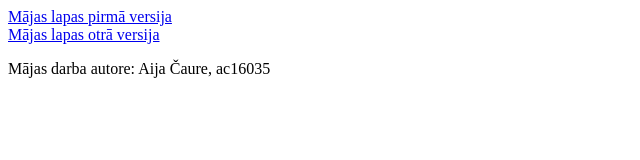
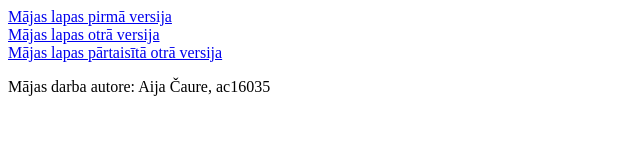
Before and after one commit to gudraaija/gudraaija.github.io, a plain HTML site: page index.html in a window 1280 px wide. Shown: the whole page, without its empty margins (0-640 px from the left). Drawn offline with Linux system fonts and the light colour scheme.

Commit message:
Add files via upload

```diff
--- a/index.html
+++ b/index.html
@@ -11,6 +11,7 @@
   <body>
     <a href="/md_version_1.html">Mājas lapas pirmā versija</a> <br>
     <a href="/md_version_2/index.html">Mājas lapas otrā versija</a> <br>
+    <a href="/md_version_3/index.html">Mājas lapas pārtaisītā otrā versija</a> <br>
     <p>Mājas darba  autore: Aija Čaure, ac16035</p>
   </body>
   </html>
```
